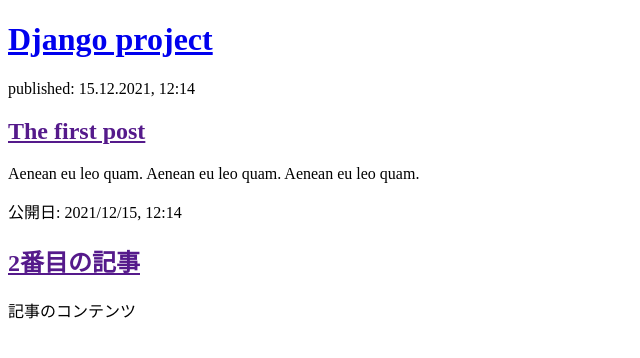
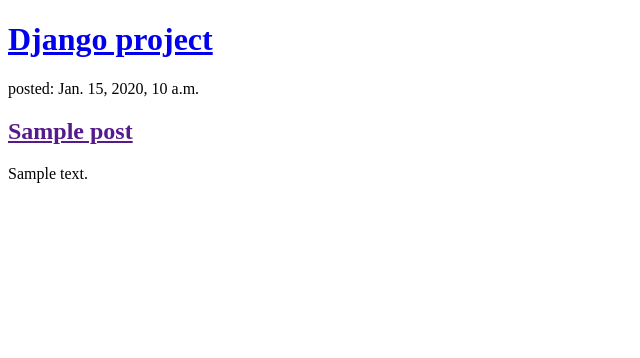
Before and after one commit to MasaGt/my-first-django, a Django app: page / in a window 1280 px wide. Shown: the top 358 px of the page, without its empty margins (0-640 px from the left). Run offline with Django 4.2, Linux system fonts and the light colour scheme; tables that the repository leaves empty hold one stand-in row (values such as "Sample post").

Commit message:
Modified templates to display data from  DB

```diff
--- a/blog/templates/blog/post_list.html
+++ b/blog/templates/blog/post_list.html
@@ -9,16 +9,12 @@
       <h1><a href="/">Django project</a></h1>
     </div>
 
-    <div>
-      <p>published: 15.12.2021, 12:14</p>
-      <h2><a href="">The first post</a></h2>
-      <p>Aenean eu leo quam. Aenean eu leo quam. Aenean eu leo quam.</p>
-    </div>
-
-    <div>
-      <p>公開日: 2021/12/15, 12:14</p>
-      <h2><a href="">2番目の記事</a></h2>
-      <p>記事のコンテンツ</p>
-    </div>
+    {%for post in data%}
+      <div>
+        <p>posted: {{ post.posted_date }}</p>
+        <h2><a href="">{{ post.title }}</a></h2>
+        <p>{{ post.content|linebreaksbr }}</p>
+      </div>
+    {%endfor%}
   </body>
 </html>
--- a/blog/views.py
+++ b/blog/views.py
@@ -1,7 +1,11 @@
 from django.shortcuts import render
+from django.utils import timezone
+from .models import Post
 
 # Create your views here.
 
 
 def post_list(request):
-    return render(request, 'blog/post_list.html', {})
+    posts = Post.objects.filter(
+        posted_date__lte=timezone.now()).order_by('posted_date')
+    return render(request, 'blog/post_list.html', {'data': posts})
```
